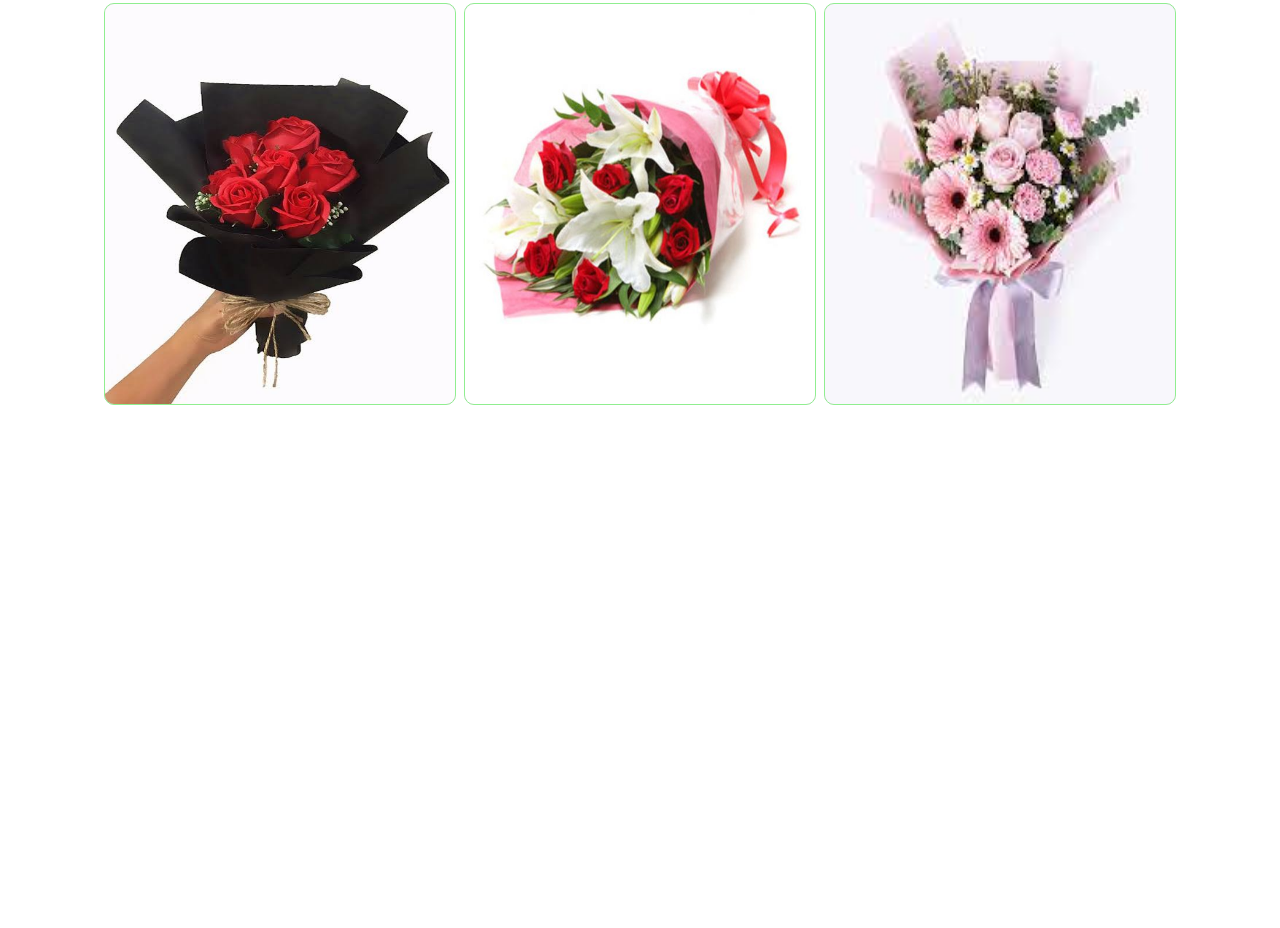
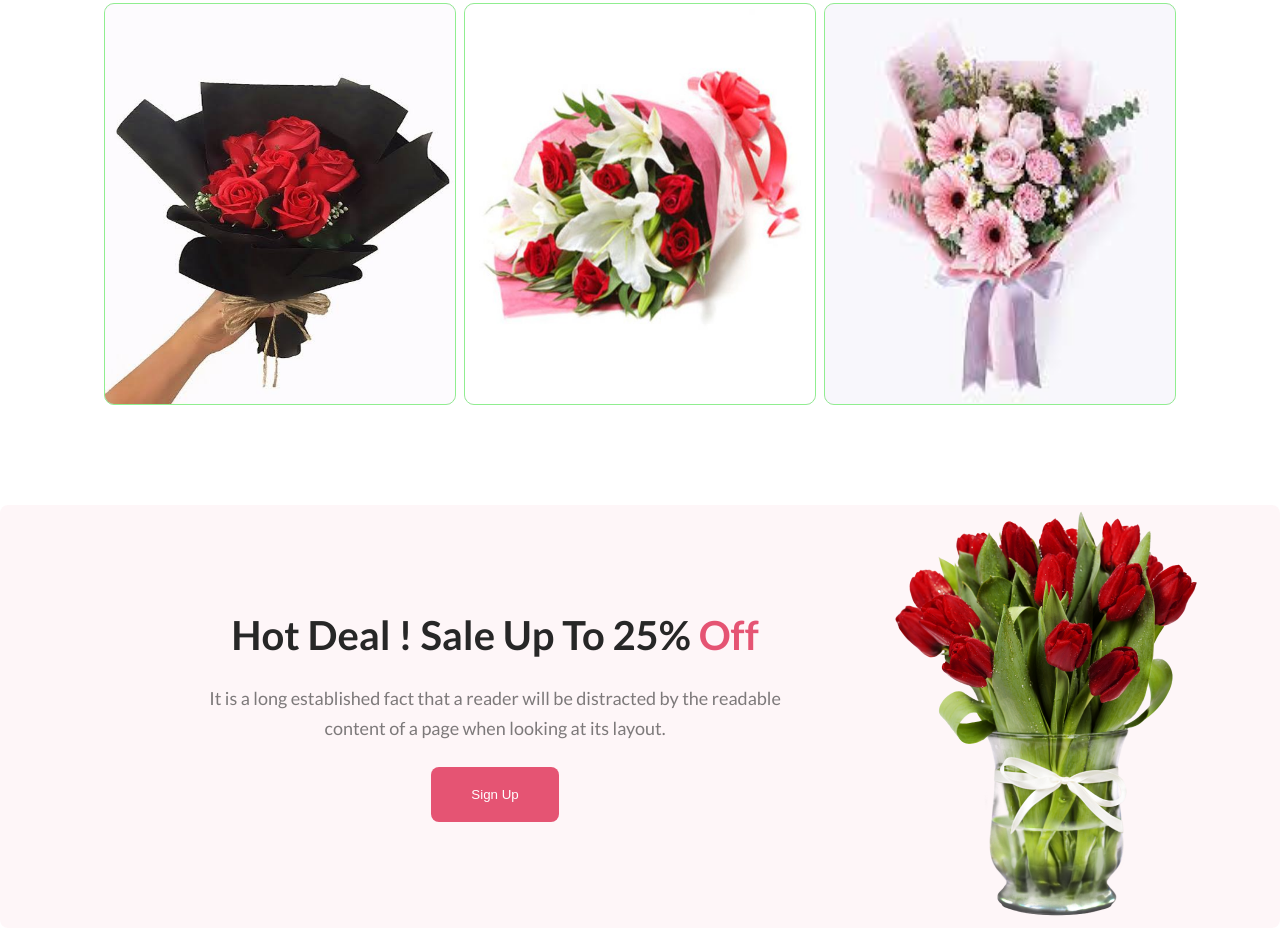
Before and after one commit to omor8243/flower-shop-assignment, a plain HTML site: page index.html in a window 1280 px wide. Shown: the part 1857-2785 px from the top of the page. Before the commit the page ends 2362 px from the top, so only its background shows below. Drawn offline with Linux system fonts and the light colour scheme; a web font is replaced by a local one.

Commit message:
added sign up part

```diff
--- a/css/style.css
+++ b/css/style.css
@@ -14,6 +14,10 @@ body {
   padding: 20px 40px;
   border: none;
   border-radius: 8px;
+}
+
+.primary-color {
+  color: #E55473;
 }
 
 /*header part css start*/
@@ -116,27 +120,31 @@ body {
 }
 
 /*hand bouquit part css*/
-.bouquit-section{
+.bouquit-section {
   margin: 100px;
 }
-.bouquit-title{
+
+.bouquit-title {
   color: #272727;
   font-size: 40px;
   font-weight: 800;
   text-align: center;
 }
-.bouquit-disc{
+
+.bouquit-disc {
   color: #272727;
   text-align: center;
   line-height: 25px;
   margin-bottom: 20px;
 }
-.bouquit-image{
+
+.bouquit-image {
   display: flex;
   text-align: center;
   justify-content: space-around;
 }
-.bouquit-image img{
+
+.bouquit-image img {
   height: 400px;
   width: 350px;
   background-color: lightgray;
@@ -144,4 +152,39 @@ body {
   border-radius: 10px;
   text-align: center;
 }
+
 /*sign up section css*/
+.sign-up-section {
+  padding: 0 400px 0 200px;
+  border-radius: 8px;
+  background: rgba(229, 84, 115, 0.05);
+}
+
+.sign-up-part {
+  display: flex;
+  text-align: center;
+  align-items: center;
+  justify-content: space-between;
+}
+
+.sign-up-con {
+  margin-right: 100px;
+}
+
+.sign-up-title {
+  width: 590px;
+  color: #272727;
+  font-size: 40px;
+  font-weight: 800;
+}
+
+.sign-up-disc {
+  color: rgba(39, 39, 39, 0.60);
+  text-align: center;
+  font-size: 18px;
+  font-weight: 400;
+  line-height: 30px;
+  margin: 24px 0;
+}
+
+/*instagram section css*/
--- a/index.html
+++ b/index.html
@@ -64,6 +64,21 @@
     </section>
     <!--hand bouquit part end-->
   </main>
+  <section class="sign-up-section">
+   <div class="sign-up-part">
+    <div class="sign-up-con">
+      <h3 class="sign-up-title">Hot Deal ! Sale Up To 25% <span class="primary-color">Off</span></h3>
+      <p class="sign-up-disc">It is a long established fact that a reader will be distracted by the readable content of a page when looking at its layout.</p>
+      <button class="primary-btn">Sign Up</button>
+    </div>
+    <div class="sign-up-image">
+      <img src="./Flower Asset/pngwing 8.png" alt="">
+    </div>
+   </div>
+  </section>
+  <section class="instagram-section">
+
+  </section>
   <footer></footer>
 </body>
 
```
